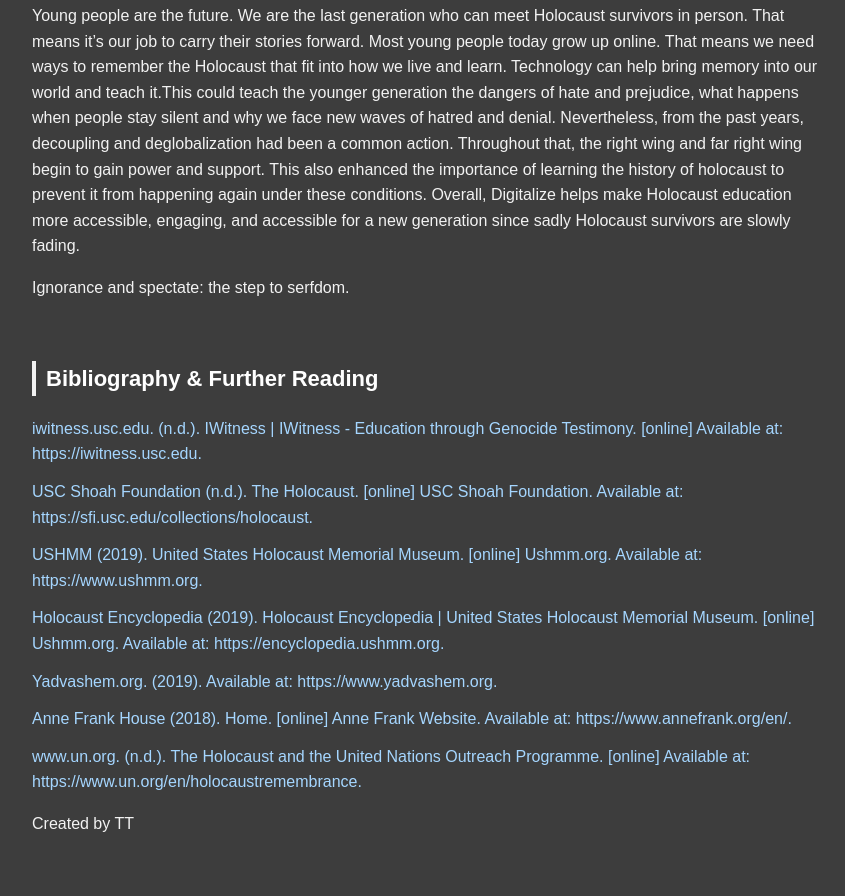
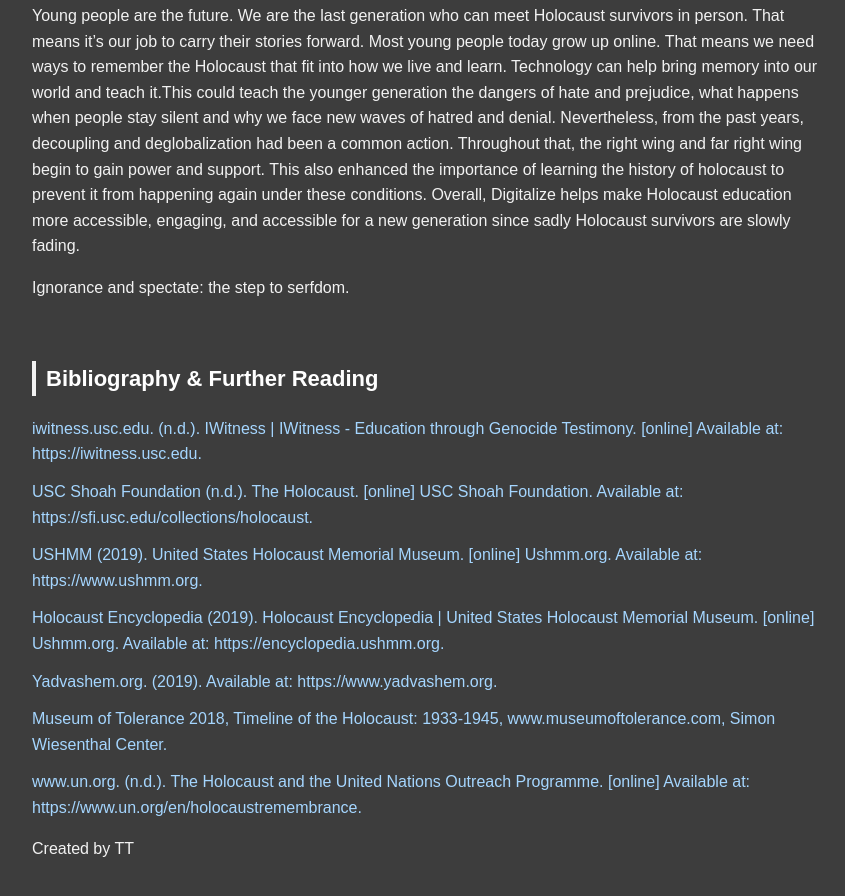
Before and after one commit to hahatt-nlcs/Memorial-, a plain HTML site: page about.html in a window 1280 px wide. Shown: the part 270-1166 px from the top of the page, without its empty margins (208-1053 px from the left). Drawn offline with Linux system fonts and the light colour scheme.

Commit message:
Update about.html

```diff
--- a/about.html
+++ b/about.html
@@ -35,7 +35,7 @@
         <li><a href="https://www.ushmm.org" target="_blank">USHMM (2019). United States Holocaust Memorial Museum. [online] Ushmm.org. Available at: https://www.ushmm.org.</a></li>
         <li><a href="https://encyclopedia.ushmm.org" target="_blank">Holocaust Encyclopedia (2019). Holocaust Encyclopedia | United States Holocaust Memorial Museum. [online] Ushmm.org. Available at: https://encyclopedia.ushmm.org.</a></li>
         <li><a href="https://www.yadvashem.org" target="_blank">Yadvashem.org. (2019). Available at: https://www.yadvashem.org.</a></li>
-        <li><a href="https://www.annefrank.org/en/" target="_blank">Anne Frank House (2018). Home. [online] Anne Frank Website. Available at: https://www.annefrank.org/en/.</a></li>
+        <li><a href="https://www.museumoftolerance.com/education/teacher-resources/holocaust-resources/timeline-of-the-holocaust.html" target="_blank">Museum of Tolerance 2018, Timeline of the Holocaust: 1933-1945, www.museumoftolerance.com, Simon Wiesenthal Center.</a></li>
         <li><a href="https://www.un.org/en/holocaustremembrance" target="_blank">www.un.org. (n.d.). The Holocaust and the United Nations Outreach Programme. [online] Available at: https://www.un.org/en/holocaustremembrance.</a></li>
     <p>Created by TT</p>
   </main>
```
